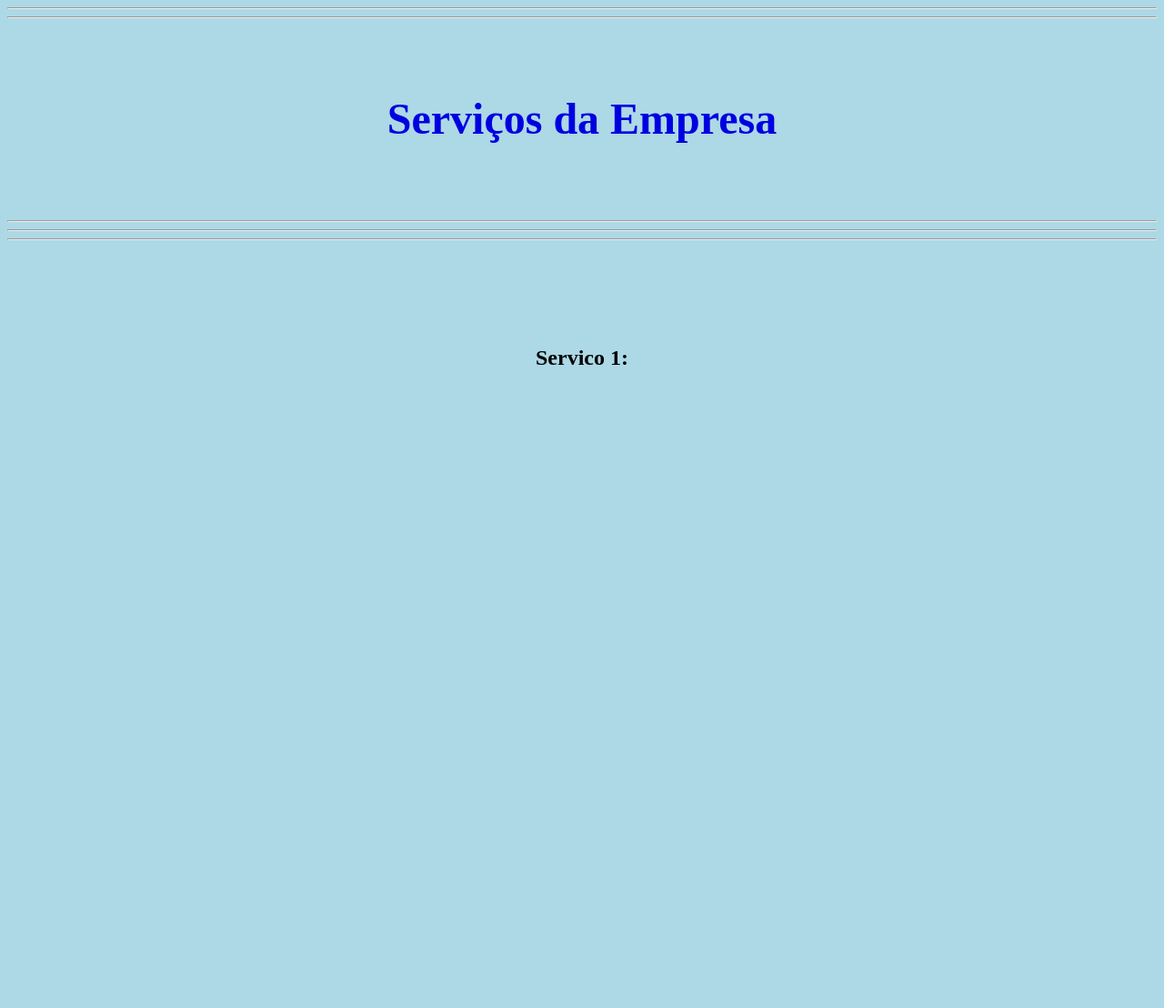
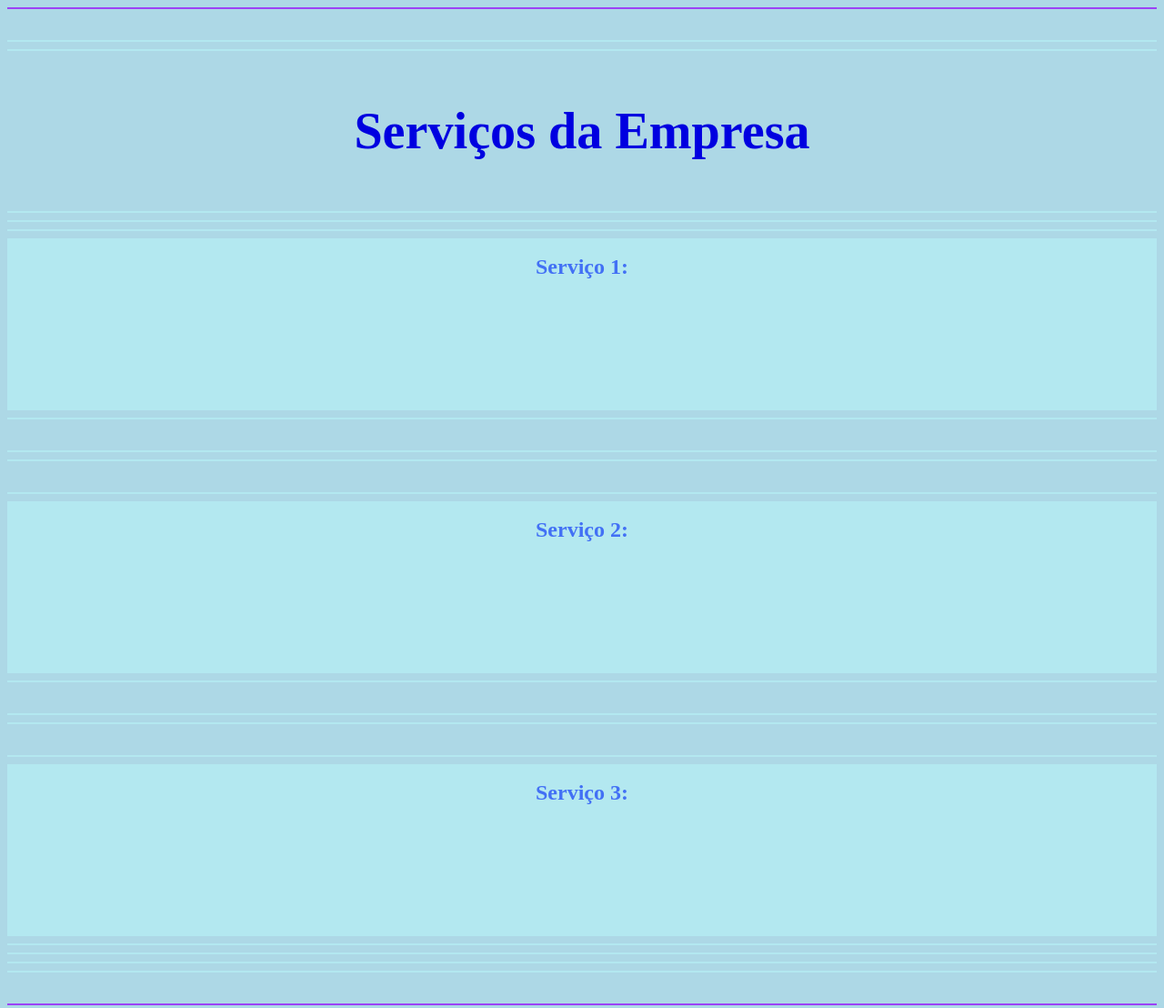
Before and after one commit to toybile/empresa-site, a plain HTML site: page servicos.html in a window 1280 px wide. Shown: the whole page at 91% size. Before the commit the page ends 800 px from the top, so only its background shows below. Drawn offline with Linux system fonts and the light colour scheme.

Commit message:
servicos (v1.02)

```diff
--- a/servicos.html
+++ b/servicos.html
@@ -7,13 +7,39 @@
 </head>
 <body bgcolor="lightblue">
     <center>
-        <hr><hr>
-        <br><br><br>
-        <h1><font color="lightpurple" size="7">Serviços da Empresa</font></h1>
-        <br><br><br>
-        <hr><hr><hr>
-        <br><br><br><br><br><br>
-        <font size="5"><b>Servico 1:</b></font>
+        <hr color="#9C42F5">
+        <br>
+        <hr color="#B3E8F0"><hr color="#B3E8F0">
+        <font color="lightpurple" size="7"><h3>Serviços da Empresa</h3></font>
+        <hr color="#B3E8F0"><hr color="#B3E8F0"><hr color="#B3E8F0">
+        <div style="background-color: #B3E8F0;">
+            <br>
+            <font size="5" color="#4270F5"><b>Serviço 1:</b></font>
+            <br><br><br><br><br><br><br><br><br>
+        </div>
+        <hr color="#B3E8F0">
+        <br>
+        <hr color="#B3E8F0"><hr color="#B3E8F0">
+        <br>
+        <hr color="#B3E8F0">
+        <div style="background-color:#B3E8F0;">
+            <br>
+            <font size="5" color="#4270F5"><b>Serviço 2:</b></font>
+            <br><br><br><br><br><br><br><br><br>
+        </div>
+        <hr color="#B3E8F0">
+        <br>
+        <hr color="#B3E8F0"><hr color="#B3E8F0">
+        <br>
+        <hr color="#B3E8F0">
+        <div style="background-color: #B3E8F0;">
+            <br>
+            <font size="5" color="#4270F5"><b>Serviço 3:</b></font>
+            <br><br><br><br><br><br><br><br><br>
+        </div>
+        <hr color="#B3E8F0"><hr color="#B3E8F0"><hr color="#B3E8F0"><hr color="#B3E8F0">
+        <br>
+        <hr color="#9C42F5">
     </center>
 </body>
 </html>
```
